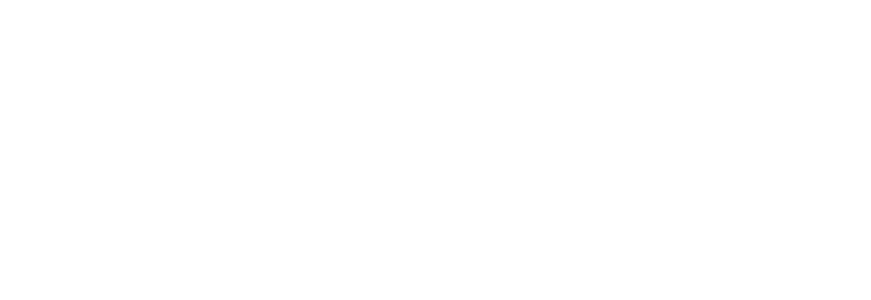
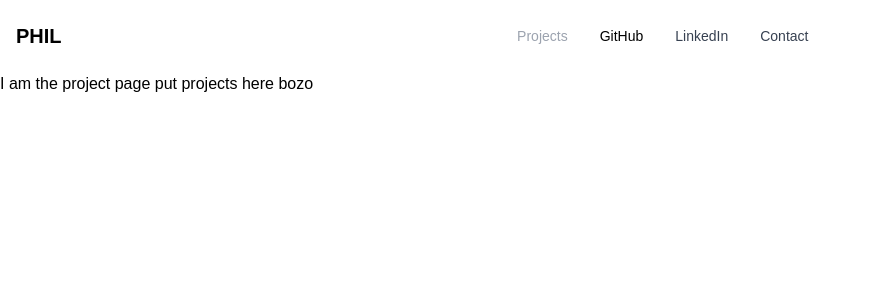
Before and after one commit to pnguyen121/portfolio_phil, a React (Vite) app: page /projects in a window 1280 px wide. Before the commit this address had no page. Shown: the top 300 px of the page, without its empty margins (0-871 px from the left). Built offline with nearby package versions, Linux system fonts and the light colour scheme.

Commit message:
made decent progress, forgot to keep committing, added home page and projects page, building out homepage currently

```diff
--- a/index.css
+++ /dev/null
@@ -1,3 +0,0 @@
-@import 'tailwindcss/base';
-@import 'tailwindcss/components';
-@import 'tailwindcss/utilities';
--- a/index.html
+++ b/index.html
@@ -4,7 +4,7 @@
     <meta charset="UTF-8" />
     <link rel="icon" type="image/svg+xml" href="/vite.svg" />
     <meta name="viewport" content="width=device-width, initial-scale=1.0" />
-    <title>Vite + React</title>
+    <title>PHIL NGUYEN !</title>
   </head>
   <body>
     <div id="root"></div>
--- a/package.json
+++ b/package.json
@@ -22,6 +22,8 @@
     "@types/react": "^18.0.27",
     "@types/react-dom": "^18.0.10",
     "@vitejs/plugin-react": "^3.1.0",
+    "autoprefixer": "^10.4.13",
+    "postcss": "^8.4.21",
     "tailwindcss": "^3.2.4",
     "vite": "^4.1.0"
   }
--- /dev/null
+++ b/postcss.config.cjs
@@ -0,0 +1,6 @@
+module.exports = {
+  plugins: {
+    tailwindcss: {},
+    autoprefixer: {},
+  },
+}
--- a/src/App.css
+++ b/src/App.css
@@ -0,0 +1,19 @@
+
+
+
+#main-container {
+    height: 100vh;
+    width: 100vw;
+}
+
+#hero-column-2 {
+    background-image: url("https://imgur.com/8csQzXk.png");
+    background-position: center;
+    background-size: cover;
+}
+
+
+#about-container{
+    width: 100vw;
+    height: 50vh;
+}
--- a/src/App.jsx
+++ b/src/App.jsx
@@ -4,6 +4,7 @@
 import {Route, Routes, Navigate } from "react-router-dom"
 
 import HomePage from './Pages/HomePage'
+import ProjectPage from './Pages/ProjectPage/ProjectPage'
 
 function App() {
 
@@ -14,6 +15,10 @@
           path="/"
           element={<HomePage />}
         />
+      <Route
+          path="/projects"
+          element={<ProjectPage />}
+        />
 
 
 
--- a/src/Components/Header/Header.jsx
+++ b/src/Components/Header/Header.jsx
@@ -1,24 +1,25 @@
+import { Link } from "react-router-dom";
+
+
+
+
+
 function Header() {
   return (
-    <nav class="bg-white border-gray-200 px-2 sm:px-4 py-2.5 rounded dark:bg-gray-900">
+    <nav class="bg-white border-gray-200 px-2 sm:px-4 py-2.5 dark:bg-gray-700">
       <div class="container flex flex-wrap items-center justify-between mx-auto">
-        <a href="https://flowbite.com/" class="flex items-center">
-          <img
-            src="https://flowbite.com/docs/images/logo.svg"
-            class="h-6 mr-3 sm:h-9"
-            alt="Flowbite Logo"
-          />
+        <Link to={'/'} class="flex items-center">
           <span class="self-center text-xl font-semibold whitespace-nowrap dark:text-white">
-            Flowbite
+            PHIL
           </span>
-        </a>
+        </Link>
         <div class="flex md:order-2">
-          <button
+          {/* <button
             type="button"
             class="text-white bg-blue-700 hover:bg-blue-800 focus:ring-4 focus:outline-none focus:ring-blue-300 font-medium rounded-lg text-sm px-5 py-2.5 text-center mr-3 md:mr-0 dark:bg-blue-600 dark:hover:bg-blue-700 dark:focus:ring-blue-800"
           >
-            Get started
-          </button>
+            Read More
+          </button> */}
           <button
             data-collapse-toggle="navbar-cta"
             type="button"
@@ -46,36 +47,36 @@
           class="items-center justify-between hidden w-full md:flex md:w-auto md:order-1"
           id="navbar-cta"
         >
-          <ul class="flex flex-col p-4 mt-4 border border-gray-100 rounded-lg bg-gray-50 md:flex-row md:space-x-8 md:mt-0 md:text-sm md:font-medium md:border-0 md:bg-white dark:bg-gray-800 md:dark:bg-gray-900 dark:border-gray-700">
+          <ul class="flex flex-col p-4 mt-4 border border-gray-100 rounded-lg bg-gray-50 md:flex-row md:space-x-8 md:mt-0 md:text-sm md:font-medium md:border-0 md:bg-white dark:bg-gray-800 md:dark:bg-gray-700 dark:border-gray-700">
             <li>
               <a
                 href="#"
-                class="block py-2 pl-3 pr-4 text-white bg-blue-700 rounded md:bg-transparent md:text-blue-700 md:p-0 dark:text-white"
+                class="block py-2 pl-3 pr-4 text-white bg-blue-700 rounded md:bg-transparent md:text-gray-400 md:p-0 dark:text-white"
                 aria-current="page"
               >
-                Home
+                Projects
+              </a>
+            </li>
+            <li>
+              <a
+                href="https://github.com/pnguyen121"
+                class="block py-2 pl-3 pr-4 text-white-700 rounded hover:bg-gray-100 md:hover:bg-transparent md:hover:text-blue-700 md:p-0 md:dark:hover:text-white dark:text-white dark:hover:bg-gray-700 dark:hover:text-white md:dark:hover:bg-transparent dark:border-gray-700"
+              >
+                GitHub
               </a>
             </li>
             <li>
               <a
                 href="#"
-                class="block py-2 pl-3 pr-4 text-gray-700 rounded hover:bg-gray-100 md:hover:bg-transparent md:hover:text-blue-700 md:p-0 md:dark:hover:text-white dark:text-gray-400 dark:hover:bg-gray-700 dark:hover:text-white md:dark:hover:bg-transparent dark:border-gray-700"
+                class="block py-2 pl-3 pr-4 text-gray-700 rounded hover:bg-gray-100 md:hover:bg-transparent md:hover:text-blue-700 md:p-0 md:dark:hover:text-white dark:text-white dark:hover:bg-gray-700 dark:hover:text-white md:dark:hover:bg-transparent dark:border-gray-700"
               >
-                About
+                LinkedIn
               </a>
             </li>
             <li>
               <a
                 href="#"
-                class="block py-2 pl-3 pr-4 text-gray-700 rounded hover:bg-gray-100 md:hover:bg-transparent md:hover:text-blue-700 md:p-0 md:dark:hover:text-white dark:text-gray-400 dark:hover:bg-gray-700 dark:hover:text-white md:dark:hover:bg-transparent dark:border-gray-700"
-              >
-                Services
-              </a>
-            </li>
-            <li>
-              <a
-                href="#"
-                class="block py-2 pl-3 pr-4 text-gray-700 rounded hover:bg-gray-100 md:hover:bg-transparent md:hover:text-blue-700 md:p-0 md:dark:hover:text-white dark:text-gray-400 dark:hover:bg-gray-700 dark:hover:text-white md:dark:hover:bg-transparent dark:border-gray-700"
+                class="block py-2 pl-3 pr-4 text-gray-700 rounded hover:bg-gray-100 md:hover:bg-transparent md:hover:text-blue-700 md:p-0 md:dark:hover:text-white dark:text-white dark:hover:bg-gray-700 dark:hover:text-white md:dark:hover:bg-transparent dark:border-gray-700"
               >
                 Contact
               </a>
--- a/src/Pages/HomePage.jsx
+++ b/src/Pages/HomePage.jsx
@@ -1,13 +1,67 @@
 import Header from "../Components/Header/Header";
 import Footer from "../Components/Footer/Footer";
+
+import { Link } from "react-router-dom";
 
 function HomePage() {
   return (
     <div>
       <Header />
-      <div className="container mx-auto" id="main-container">
-        <h2>Hi I am the HOMEPAGE</h2>
+      <div className="container mx-auto max-w-full" id="main-container">
+        <div className="grid grid-cols-2 w-full h-full">
+          <div
+            className="bg-zinc-900 flex items-center justify-center"
+            id="hero-column-1"
+          >
+            <div className="p-5 text-white mb-20 mr-9">
+              <h2 className="text-5xl mb-3">I Am Phil Nguyen</h2>
+              <h5>Full Stack Developer, Entreprenuer, Student of Life</h5>
+
+              <div className="pt-5 mt-7">
+                <Link
+                  to={"/projects"}
+                  className="bg-white hover:bg-blue-700 text-black font-bold py-2 px-4 border border-black rounded mr-5"
+                >
+                  <button>My Projects</button>
+                </Link>
+                <a
+                  href=""
+                  className="bg-transparent hover:bg-blue-500 text-white font-semibold hover:text-white py-2 px-4 border border-white hover:border-transparent rounded"
+                >
+                  <button>About</button>
+                </a>
+              </div>
+            </div>
+          </div>
+
+          <div className="bg-blue-300" id="hero-column-2"></div>
+        </div>
       </div>
+
+      <div className="container bg-zinc-900 max-w-full" id="about-container">
+        <div className="grid grid-rows-1 w-screen h-4/6 justify-items-center items-center">
+          <h2 className="text-5xl text-white">About Me</h2>
+          <div className="bg-white h-1 w-6/12 mb-5"></div>
+          <div className="w-6/12 text-center">
+            <p className="text-white">
+              I enjoy building amazing applications that bring value to people
+              and businesses. I am a natural problem solver with a business
+              mindset and perspective. I am very reliable, love collaboration,
+              and have great communications skills. I currently live in
+              Indianapolis and I am confident I will be an asset on whatever
+              team I join.
+            </p>
+          </div>
+        </div>
+
+        <div className="grid grid-rows-1 w-screen h-2/6 justify-items-center">
+          <h2 className="text-white text-2xl">Skills</h2>
+          <div className="text-white">
+            <p>HTML, CSS, JavaScript, React, Express, Node, MongoDB, Mongoose, Python, PostgreSQL, Django, Git, GitHub, BootStrap, Tailwind, Semantic UI </p>
+          </div>
+        </div>
+      </div>
+
       <Footer />
     </div>
   );
--- /dev/null
+++ b/src/Pages/ProjectPage/ProjectPage.jsx
@@ -0,0 +1,12 @@
+import Header from "../../Components/Header/Header";
+
+function ProjectPage() {
+  return (
+    <>
+      <Header />
+      <h2>I am the project page put projects here bozo</h2>
+    </>
+  );
+}
+
+export default ProjectPage;
--- /dev/null
+++ b/src/index.css
@@ -0,0 +1,14 @@
+@tailwind base;
+@tailwind components;
+@tailwind utilities;
+
+@import url('https://fonts.googleapis.com/css2?family=Jost&display=swap');
+
+html, body {
+    width: 100%;
+    height: 100%;
+    margin: 0px;
+    padding: 0px;
+    overflow-x: hidden;
+    font-family: 'Jost', sans-serif;
+}
--- a/src/main.jsx
+++ b/src/main.jsx
@@ -1,7 +1,7 @@
 import React from "react";
 import ReactDOM from "react-dom/client";
 import App from "./App";
-import "../index.css";
+import "./index.css";
 import { BrowserRouter as Router } from "react-router-dom";
 
 ReactDOM.createRoot(document.getElementById("root")).render(
```
Also changed, not shown: 1 other file (tests, documents, lock files or other folders).
